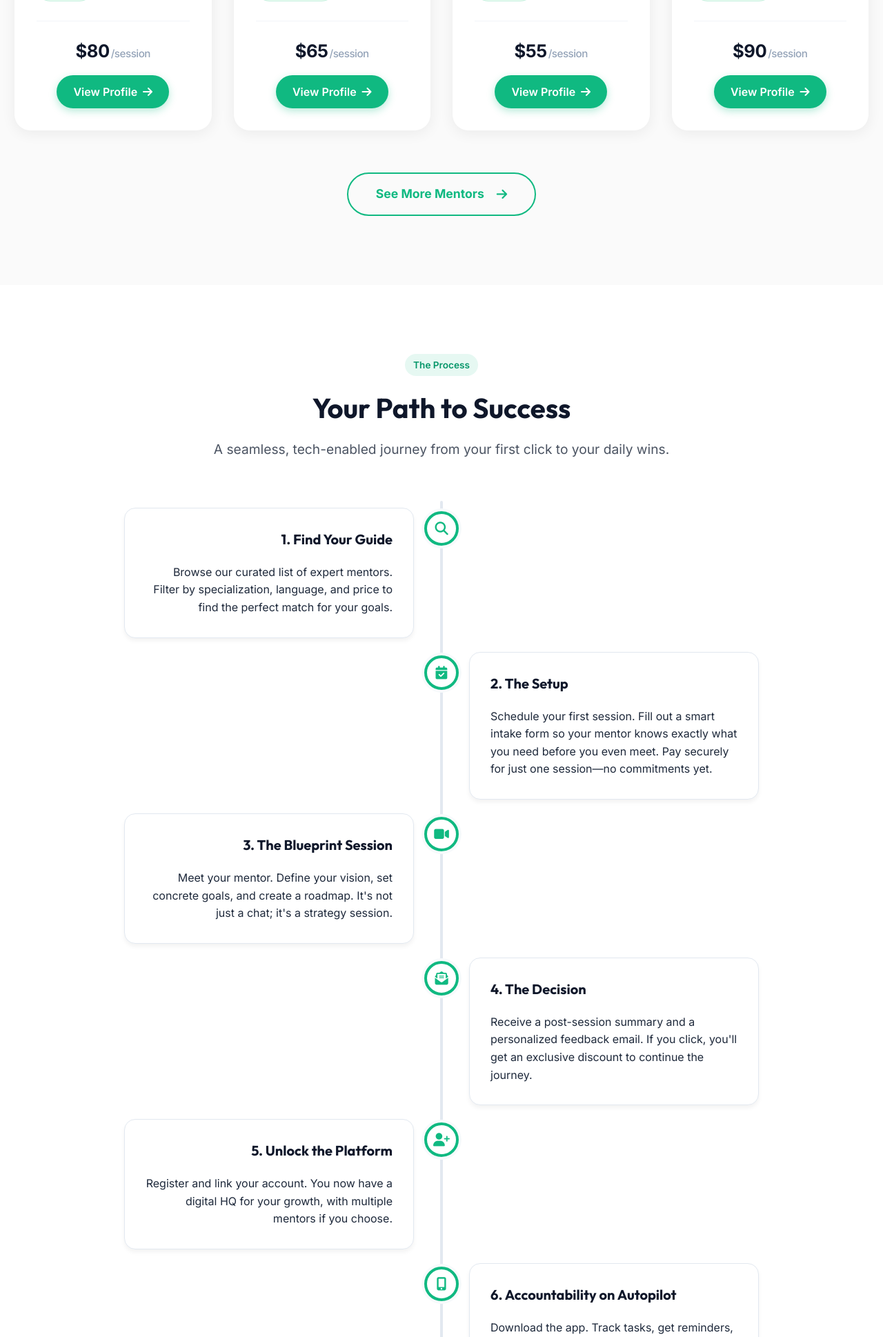
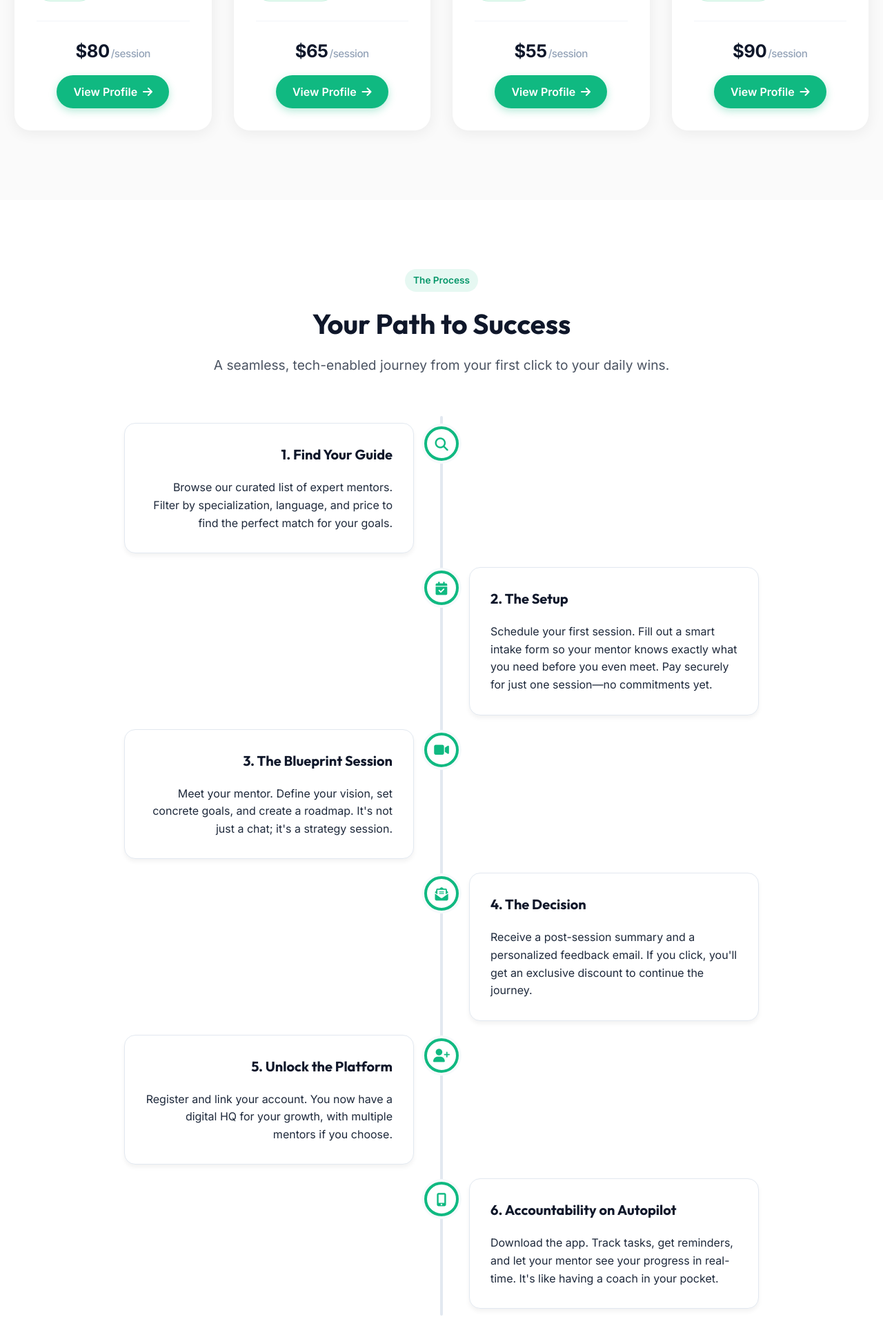
Before and after one commit to Cmanar0/healty_mentoring, a Django app: page / in a window 1280 px wide; the page is wider, and only the part inside the window is pictured. Shown: the part 2078-4016 px from the top of that part at 69% size. Run offline with Django 4.2, Linux system fonts and the light colour scheme; some libraries are stand-ins or nearby versions.

Commit message:
Move See More Mentors button to How It Works section

```diff
--- a/static/css/landing.css
+++ b/static/css/landing.css
@@ -221,6 +221,7 @@ h1, h2, h3, h4 {
   max-width: 1000px;
   margin: 60px auto 0;
   z-index: 1;
+  margin-bottom: 100px;
 }
 
 /* The central line */
--- a/web/templates/web/landing.html
+++ b/web/templates/web/landing.html
@@ -240,9 +240,6 @@
     </div>
   </div>
 
-  <div class="search-footer text-center mt-5" data-aos="fade-up">
-    <a href="{% url 'web:mentors' %}" id="seeMoreMentorsBtn" class="btn btn-outline-primary btn-lg">See More Mentors <i class="fas fa-arrow-right ml-2"></i></a>
-  </div>
 </section>
 
 <!-- How It Works (The Journey) -->
@@ -308,6 +305,10 @@
           <p>Download the app. Track tasks, get reminders, and let your mentor see your progress in real-time. It's like having a coach in your pocket.</p>
         </div>
       </div>
+    </div>
+
+    <div class="text-center mt-5" data-aos="fade-up">
+      <a href="{% url 'web:mentors' %}" id="seeMoreMentorsBtn" class="btn btn-primary btn-lg">Find your mentor <i class="fas fa-arrow-right ml-2"></i></a>
     </div>
   </div>
 </section>
```
